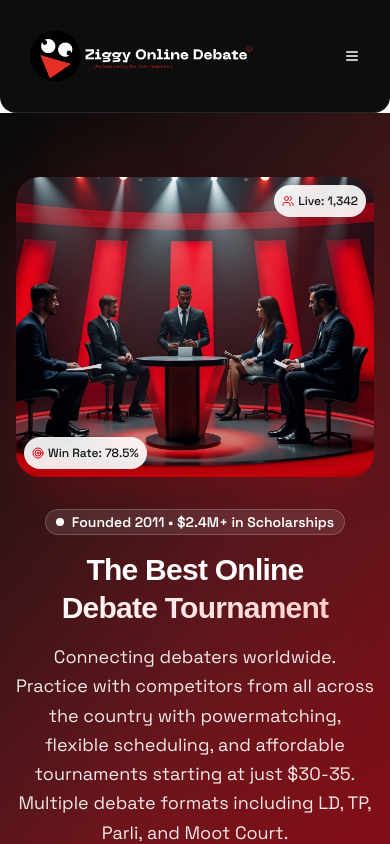
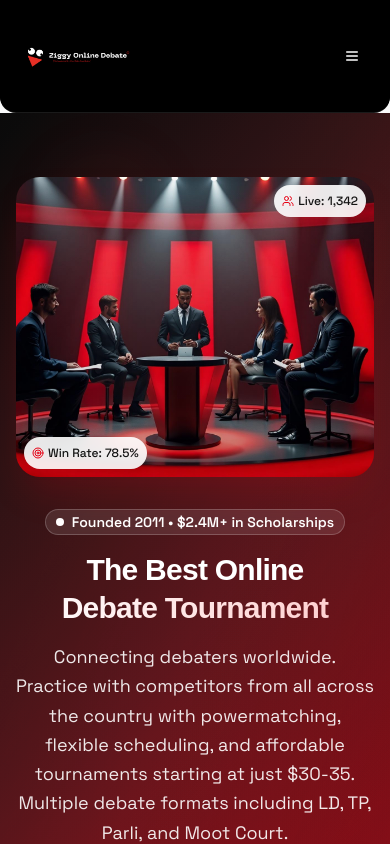
Before and after one commit to AdjustExperiment/ziggy-web-app, a React (Vite) app: page / in a window 390 px wide. Shown: the top 844 px of the page. Built offline with nearby package versions, Linux system fonts and the light colour scheme; a web font is replaced by a local one.

Commit message:
Fix logo width and background color
Adjusted logo width to be more prominent and ensured that the background space around rounded corners in the navbar is black for better contrast.

```diff
--- a/src/components/Navbar.tsx
+++ b/src/components/Navbar.tsx
@@ -34,15 +34,15 @@ export function Navbar() {
   const [dashboardOpen, setDashboardOpen] = useState(false);
 
   return (
-    <nav className="sticky top-0 z-50 border-b bg-black/95 backdrop-blur-lg border-white/10 animate-fade-in rounded-b-2xl">
-      <div className="mx-auto max-w-7xl px-4 sm:px-6 lg:px-8">
+    <nav className="sticky top-0 z-50 border-b bg-black backdrop-blur-lg border-white/10 animate-fade-in rounded-b-2xl">
+      <div className="mx-auto max-w-7xl px-4 sm:px-6 lg:px-8 bg-black rounded-b-2xl">
         <div className="flex h-28 items-center justify-between">
           {/* Logo */}
           <div className="flex items-center">
             <img
               src="/lovable-uploads/bb7e942b-4006-461c-b9ed-9bdde6f1500c.png"
               alt="Debate Champions Logo"
-              className="h-20 sm:h-24 lg:h-28 w-auto object-contain rounded-lg hover:scale-105 transition-transform duration-300"
+              className="h-20 sm:h-24 lg:h-28 w-32 sm:w-40 lg:w-48 object-contain rounded-lg hover:scale-105 transition-transform duration-300"
             />
           </div>
 
```
